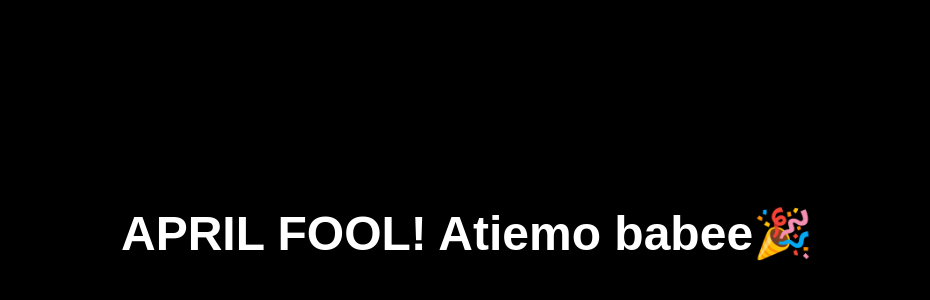
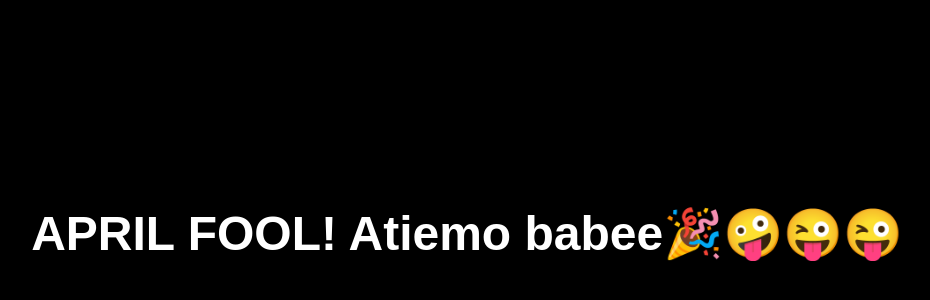
Before and after one commit to desmonddanikm/april-fool-prank, a plain HTML site: page fool.html in a window 1280 px wide. Shown: the part 174-474 px from the top of the page, without its empty margins (173-1103 px from the left). Drawn offline with Linux system fonts and the light colour scheme.

Commit message:
Update fool.html

```diff
--- a/fool.html
+++ b/fool.html
@@ -24,7 +24,7 @@
         <p>Please wait...</p>
         <script>
             setTimeout(() => {
-                document.body.innerHTML = "<h1>APRIL FOOL! Atiemo babee🎉</h1>";
+                document.body.innerHTML = "<h1>APRIL FOOL! Atiemo babee🎉🤪😜😜</h1>";
             }, 3000);
         </script>
     </div>
```
